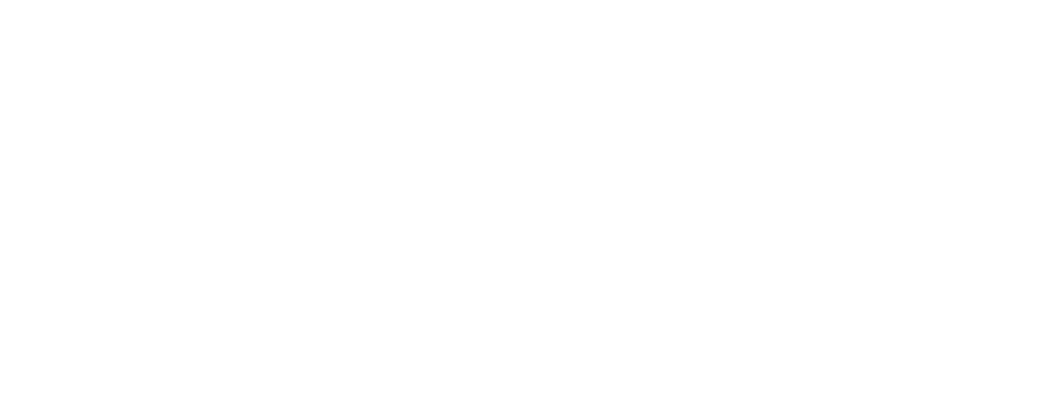
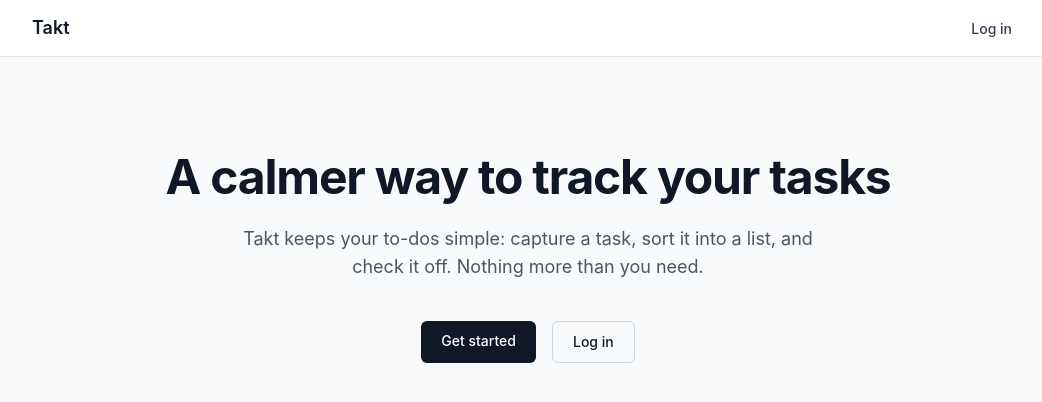
Before and after one commit to Oleh-Bashtovyi/Takt, an Angular app in the folder src/Takt.Frontend/: page / in a window 1280 px wide. Shown: the top 402 px of the page, without its empty margins (112-1154 px from the left). Built offline with nearby package versions, Linux system fonts and the light colour scheme.

Commit message:
feat: add routing and landing page

```diff
--- a/src/Takt.Frontend/src/app/app.html
+++ b/src/Takt.Frontend/src/app/app.html
@@ -1 +1,6 @@
-<router-outlet />
+<div class="flex min-h-screen flex-col bg-gray-50 text-gray-900">
+  <app-header />
+  <main class="flex-1">
+    <router-outlet />
+  </main>
+</div>
--- a/src/Takt.Frontend/src/app/app.routes.ts
+++ b/src/Takt.Frontend/src/app/app.routes.ts
@@ -1,3 +1,25 @@
 import { Routes } from '@angular/router';
 
-export const routes: Routes = [];
+export const routes: Routes = [
+  {
+    path: '',
+    loadComponent: () => import('./features/landing/landing').then((m) => m.Landing),
+  },
+  {
+    path: 'login',
+    loadComponent: () => import('./features/auth/login/login').then((m) => m.Login),
+  },
+  {
+    path: 'register',
+    loadComponent: () => import('./features/auth/register/register').then((m) => m.Register),
+  },
+  {
+    path: 'app',
+    loadComponent: () => import('./features/tasks/tasks-page').then((m) => m.TasksPage),
+  },
+  {
+    path: 'app/profile',
+    loadComponent: () => import('./features/profile/profile').then((m) => m.Profile),
+  },
+  { path: '**', redirectTo: '' },
+];
--- a/src/Takt.Frontend/src/app/app.ts
+++ b/src/Takt.Frontend/src/app/app.ts
@@ -1,9 +1,10 @@
 import { Component } from '@angular/core';
 import { RouterOutlet } from '@angular/router';
+import { Header } from './shared/components/header/header';
 
 @Component({
   selector: 'app-root',
-  imports: [RouterOutlet],
+  imports: [RouterOutlet, Header],
   templateUrl: './app.html',
   styleUrl: './app.css',
 })
--- /dev/null
+++ b/src/Takt.Frontend/src/app/constants/routes.constants.ts
@@ -0,0 +1,7 @@
+export const APP_ROUTES = {
+  landing: '/',
+  login: '/login',
+  register: '/register',
+  tasks: '/app',
+  profile: '/app/profile',
+} as const;
--- /dev/null
+++ b/src/Takt.Frontend/src/app/features/auth/login/login.ts
@@ -0,0 +1,7 @@
+import { Component } from '@angular/core';
+
+@Component({
+  selector: 'app-login',
+  template: `<p class="p-12 text-center text-gray-500">Log in — next iteration</p>`,
+})
+export class Login {}
--- /dev/null
+++ b/src/Takt.Frontend/src/app/features/auth/register/register.ts
@@ -0,0 +1,7 @@
+import { Component } from '@angular/core';
+
+@Component({
+  selector: 'app-register',
+  template: `<p class="p-12 text-center text-gray-500">Create account — next iteration</p>`,
+})
+export class Register {}
--- /dev/null
+++ b/src/Takt.Frontend/src/app/features/landing/landing.html
@@ -0,0 +1,23 @@
+<section class="mx-auto flex max-w-3xl flex-col items-center px-4 py-24 text-center">
+  <h1 class="text-4xl font-bold tracking-tight text-gray-900 sm:text-5xl">
+    A calmer way to track your tasks
+  </h1>
+  <p class="mt-6 max-w-xl text-lg text-gray-600">
+    Takt keeps your to-dos simple: capture a task, sort it into a list, and check it off. Nothing
+    more than you need.
+  </p>
+  <div class="mt-10 flex gap-4">
+    <a
+      [routerLink]="routes.register"
+      class="rounded-md bg-gray-900 px-5 py-2.5 text-sm font-medium text-white hover:bg-gray-700"
+    >
+      Get started
+    </a>
+    <a
+      [routerLink]="routes.login"
+      class="rounded-md border border-gray-300 px-5 py-2.5 text-sm font-medium text-gray-900 hover:bg-gray-100"
+    >
+      Log in
+    </a>
+  </div>
+</section>
--- /dev/null
+++ b/src/Takt.Frontend/src/app/features/landing/landing.ts
@@ -0,0 +1,12 @@
+import { Component } from '@angular/core';
+import { RouterLink } from '@angular/router';
+import { APP_ROUTES } from '../../constants/routes.constants';
+
+@Component({
+  selector: 'app-landing',
+  imports: [RouterLink],
+  templateUrl: './landing.html',
+})
+export class Landing {
+  protected readonly routes = APP_ROUTES;
+}
--- /dev/null
+++ b/src/Takt.Frontend/src/app/features/profile/profile.ts
@@ -0,0 +1,7 @@
+import { Component } from '@angular/core';
+
+@Component({
+  selector: 'app-profile',
+  template: `<p class="p-12 text-center text-gray-500">Profile — lands with auth</p>`,
+})
+export class Profile {}
--- /dev/null
+++ b/src/Takt.Frontend/src/app/features/tasks/tasks-page.ts
@@ -0,0 +1,7 @@
+import { Component } from '@angular/core';
+
+@Component({
+  selector: 'app-tasks-page',
+  template: `<p class="p-12 text-center text-gray-500">Task workspace — built next</p>`,
+})
+export class TasksPage {}
--- /dev/null
+++ b/src/Takt.Frontend/src/app/shared/components/header/header.html
@@ -0,0 +1,13 @@
+<header class="border-b border-gray-200 bg-white">
+  <div class="mx-auto flex h-14 max-w-5xl items-center justify-between px-4">
+    <a [routerLink]="routes.landing" class="text-lg font-semibold text-gray-900">Takt</a>
+    <nav>
+      <a
+        [routerLink]="routes.login"
+        class="rounded-md px-3 py-1.5 text-sm font-medium text-gray-700 hover:bg-gray-100"
+      >
+        Log in
+      </a>
+    </nav>
+  </div>
+</header>
--- /dev/null
+++ b/src/Takt.Frontend/src/app/shared/components/header/header.ts
@@ -0,0 +1,12 @@
+import { Component } from '@angular/core';
+import { RouterLink } from '@angular/router';
+import { APP_ROUTES } from '../../../constants/routes.constants';
+
+@Component({
+  selector: 'app-header',
+  imports: [RouterLink],
+  templateUrl: './header.html',
+})
+export class Header {
+  protected readonly routes = APP_ROUTES;
+}
```
